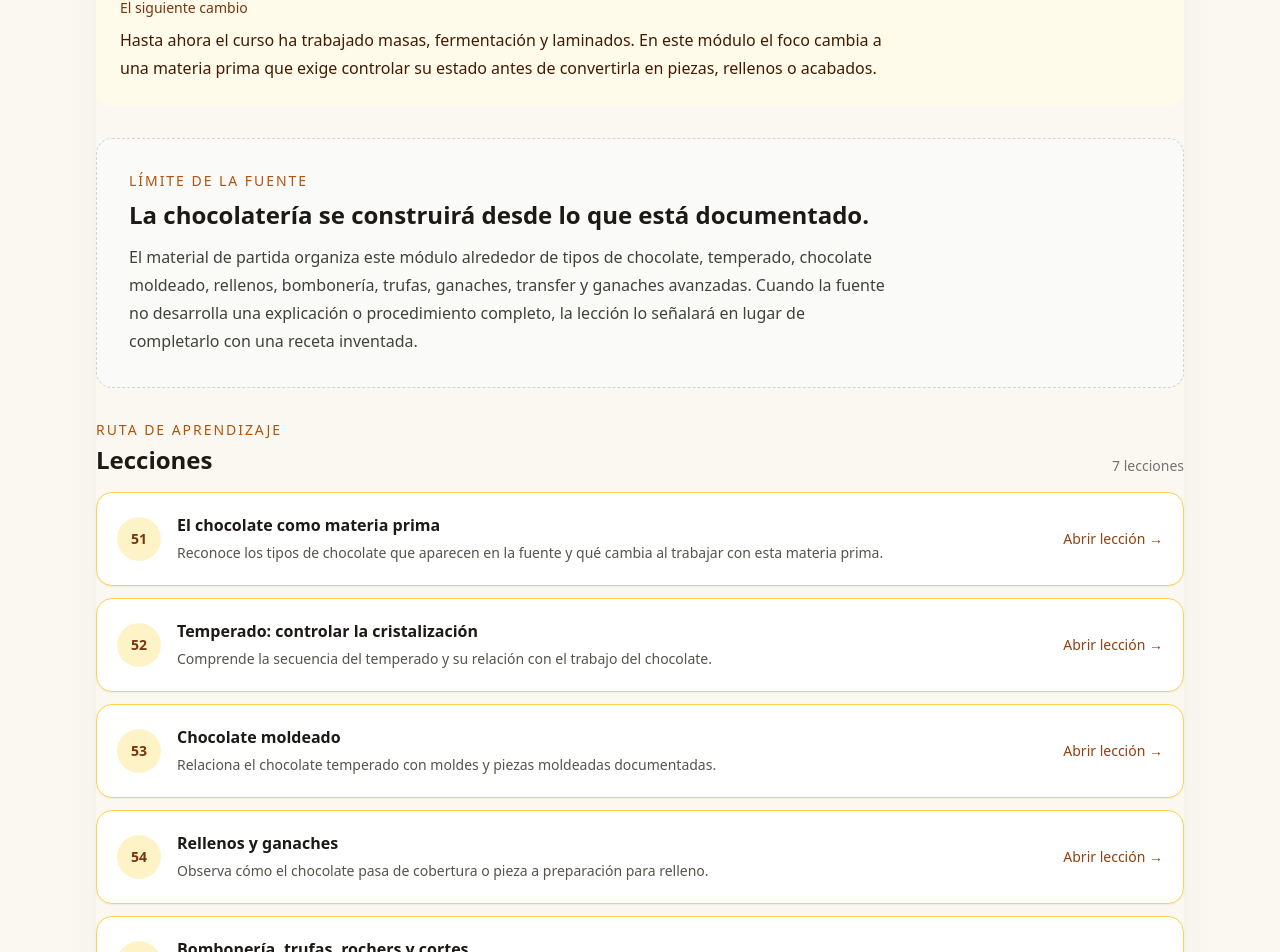
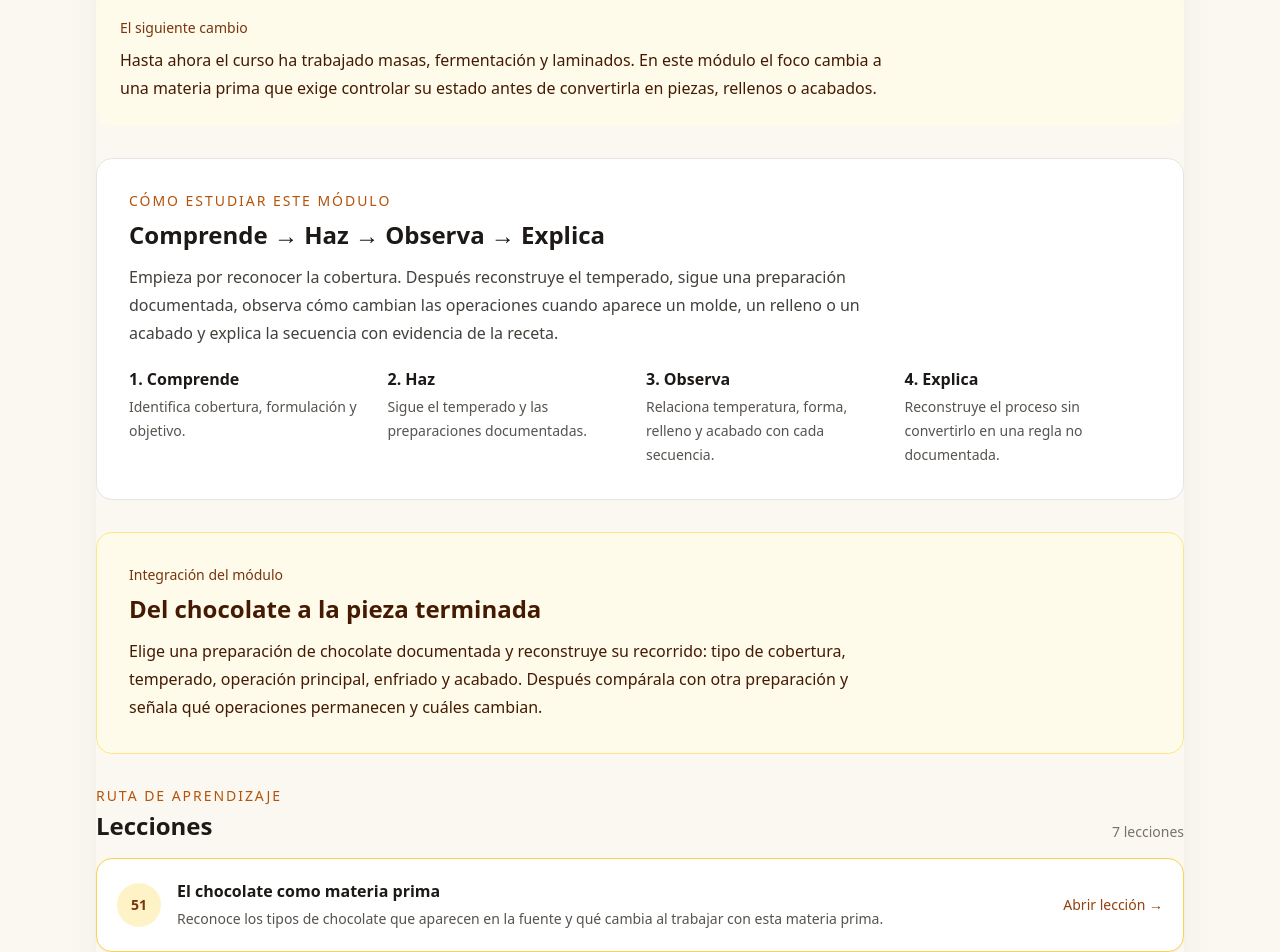
Before and after one commit to Drworm82/CursoPanadero, a Next.js app: page /modulo-7 in a window 1280 px wide. Shown: the part 495-1447 px from the top of the page. Built offline with nearby package versions, Linux system fonts and the light colour scheme; no server answers.

Commit message:
Ajusta M7 al ciclo pedagógico observable

```diff
--- a/pages/modulo-7.js
+++ b/pages/modulo-7.js
@@ -4,7 +4,7 @@ const moduleInfo = {
   sort_order: 7,
   title: 'Chocolatería',
   guiding_question: '¿Qué cambia cuando controlamos la cristalización del chocolate?',
-  expected_result: 'Comprender el temperado y sus aplicaciones en piezas moldeadas, rellenas y decorativas.',
+  expected_result: 'Reconstruir la secuencia documentada del temperado y aplicarla al análisis de piezas moldeadas, rellenas y decorativas, comparando las operaciones de cada preparación.',
 };
 
 const lessons = [
@@ -40,15 +40,22 @@ export default function ModuleSevenPage() {
           </p>
         </section>
 
-        <section className="rounded-2xl border border-dashed border-stone-300 bg-stone-50 p-6 sm:p-8">
-          <p className="text-sm font-medium uppercase tracking-[0.14em] text-amber-700">Límite de la fuente</p>
-          <h2 className="mt-2 text-2xl font-semibold text-stone-900">La chocolatería se construirá desde lo que está documentado.</h2>
-          <p className="mt-3 max-w-3xl leading-7 text-stone-700">
-            El material de partida organiza este módulo alrededor de tipos de chocolate, temperado, chocolate
-            moldeado, rellenos, bombonería, trufas, ganaches, transfer y ganaches avanzadas. Cuando la fuente no
-            desarrolla una explicación o procedimiento completo, la lección lo señalará en lugar de completarlo con
-            una receta inventada.
-          </p>
+        <section className="rounded-2xl border border-stone-200 bg-white p-6 sm:p-8">
+          <p className="text-sm font-medium uppercase tracking-[0.14em] text-amber-700">Cómo estudiar este módulo</p>
+          <h2 className="mt-2 text-2xl font-semibold text-stone-900">Comprende → Haz → Observa → Explica</h2>
+          <p className="mt-3 max-w-3xl leading-7 text-stone-700">Empieza por reconocer la cobertura. Después reconstruye el temperado, sigue una preparación documentada, observa cómo cambian las operaciones cuando aparece un molde, un relleno o un acabado y explica la secuencia con evidencia de la receta.</p>
+          <div className="mt-5 grid gap-3 md:grid-cols-4">
+            <div><p className="font-semibold text-stone-900">1. Comprende</p><p className="mt-1 text-sm leading-6 text-stone-600">Identifica cobertura, formulación y objetivo.</p></div>
+            <div><p className="font-semibold text-stone-900">2. Haz</p><p className="mt-1 text-sm leading-6 text-stone-600">Sigue el temperado y las preparaciones documentadas.</p></div>
+            <div><p className="font-semibold text-stone-900">3. Observa</p><p className="mt-1 text-sm leading-6 text-stone-600">Relaciona temperatura, forma, relleno y acabado con cada secuencia.</p></div>
+            <div><p className="font-semibold text-stone-900">4. Explica</p><p className="mt-1 text-sm leading-6 text-stone-600">Reconstruye el proceso sin convertirlo en una regla no documentada.</p></div>
+          </div>
+        </section>
+
+        <section className="rounded-2xl border border-amber-200 bg-amber-50 p-6 sm:p-8">
+          <p className="text-sm font-medium text-amber-900">Integración del módulo</p>
+          <h2 className="mt-2 text-2xl font-semibold text-amber-950">Del chocolate a la pieza terminada</h2>
+          <p className="mt-3 max-w-3xl leading-7 text-amber-950">Elige una preparación de chocolate documentada y reconstruye su recorrido: tipo de cobertura, temperado, operación principal, enfriado y acabado. Después compárala con otra preparación y señala qué operaciones permanecen y cuáles cambian.</p>
         </section>
 
         <section>
```
